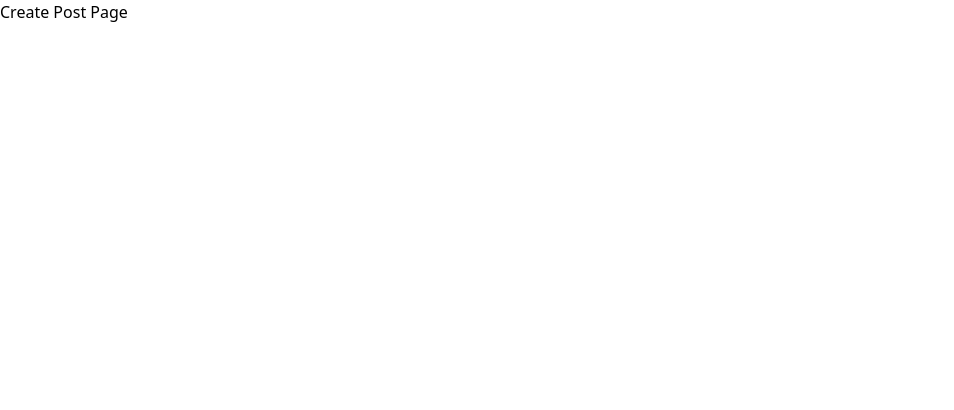
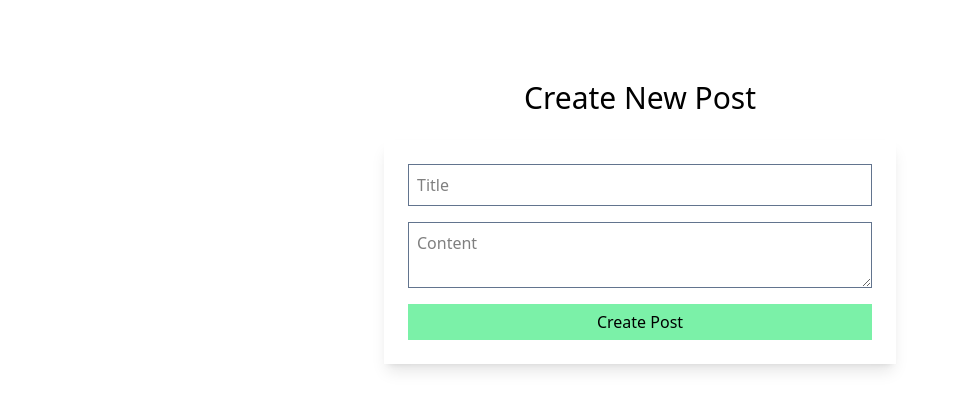
Before and after one commit to Shijin2k3/Next-CRUD-APP, a Next.js app: page /posts/create in a window 1280 px wide. Shown: the top 410 px of the page, without its empty margins (0-954 px from the left). Built offline with nearby package versions, Linux system fonts and the light colour scheme.

Commit message:
Initialized create Page Design

```diff
--- a/app/posts/create/page.js
+++ b/app/posts/create/page.js
@@ -2,7 +2,20 @@ import React from 'react'
 
 const Create = () => {
   return (
-    <div>Create Post Page</div>
+    <div className='flex flex-col items-center py-20'>
+        <h1 className='text-3xl'>Create New Post</h1>
+        <form className=' w-[40%] flex flex-col space-y-4 mt-6 shadow-lg p-6'>
+           <input
+            type='text'
+            placeholder='Title'
+            className=' p-2 border border-slate-500'
+           />
+           <textarea
+           placeholder='Content'
+           className='border border-slate-500 p-2'/>
+           <button className='w-full bg-green-300 py-1.5'>Create Post</button>
+        </form>
+    </div>
   )
 }
 
```
